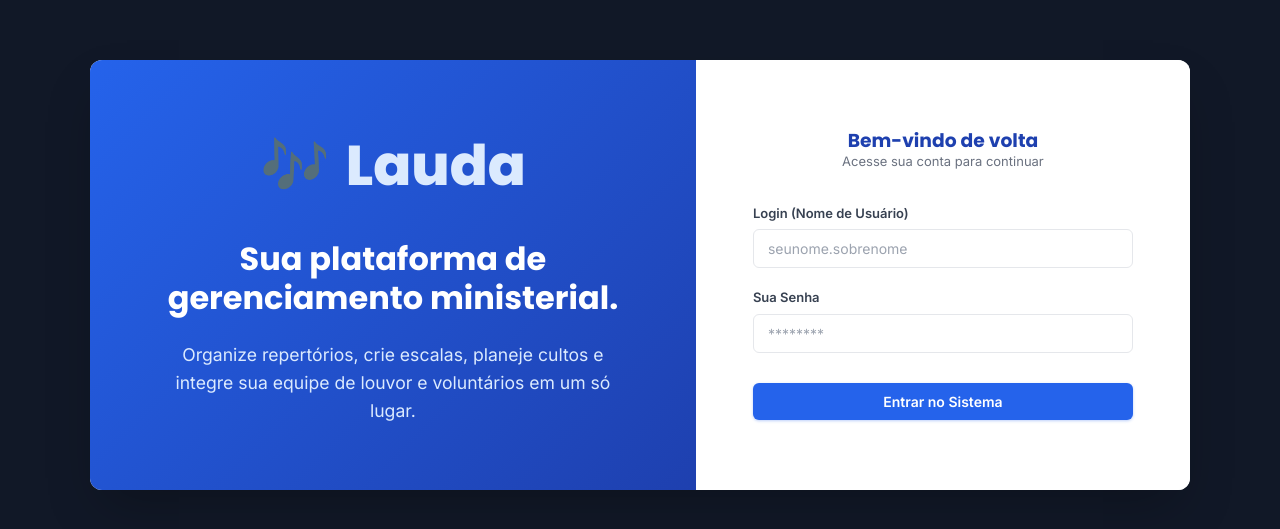
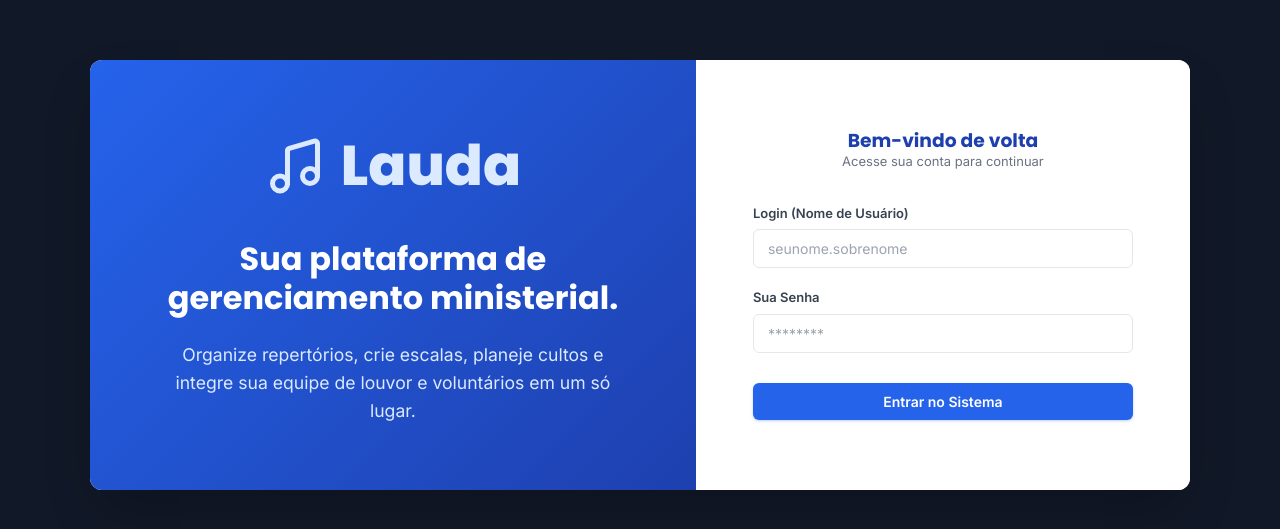
Before and after one commit to kacarlos23/Lauda, a React (Vite) app in the folder frontend/: page / in a window 1280 px wide. Shown: the part 125-654 px from the top of the page. Built offline with nearby package versions, Linux system fonts and the light colour scheme.

Commit message:
Correção ícone de login

```diff
--- a/frontend/src/pages/Login.jsx
+++ b/frontend/src/pages/Login.jsx
@@ -1,6 +1,7 @@
 // frontend/src/pages/Login.jsx
 import { useState } from "react";
 import "./Login.css";
+import { Music } from "lucide-react";
 
 export default function Login({ setToken }) {
   const [formData, setFormData] = useState({ username: "", password: "" });
@@ -47,7 +48,7 @@ export default function Login({ setToken }) {
         {/* 1. ÁREA ESQUERDA - INFORMAÇÕES (Mantida classe) */}
         <div className="login-info-section">
           <div className="lauda-logo-large">
-            <span>🎶</span>
+            <Music size={60} />
             Lauda
           </div>
           <h2>Sua plataforma de gerenciamento ministerial.</h2>
```
